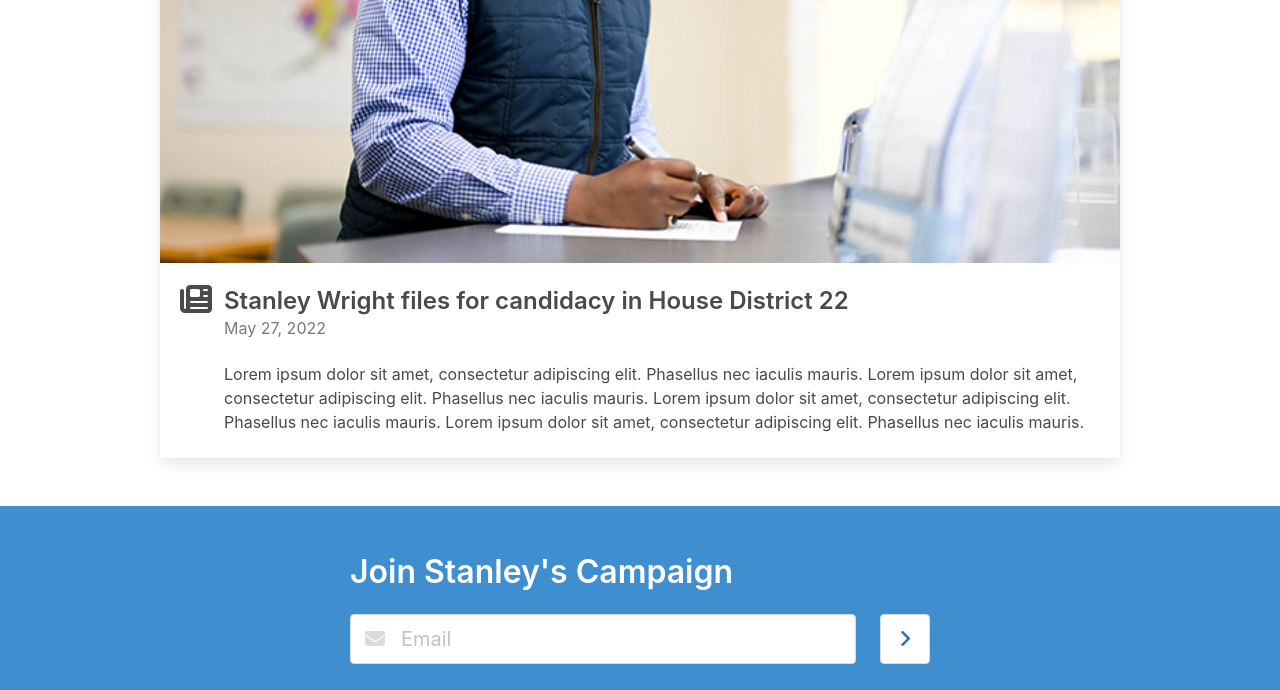
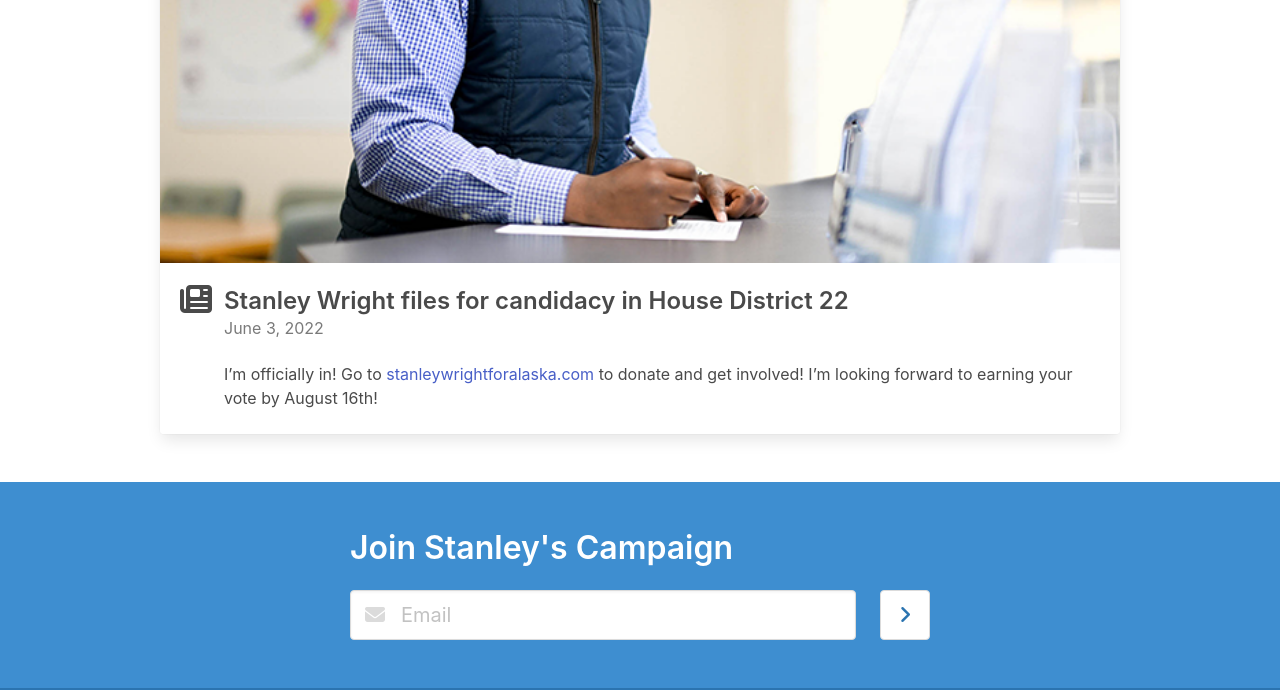
Before and after one commit to TieJordan/stanleywright, a plain HTML site: page news.html in a window 1280 px wide. Shown: the part 757-1447 px from the top of the page. Drawn offline with Linux system fonts and the light colour scheme.

Commit message:
Update 8

```diff
--- a/news.html
+++ b/news.html
@@ -213,10 +213,10 @@
                             Stanley Wright files for candidacy in House District 22
                         </p>
                         <p class="subtitle is-6 has-text-grey">
-                            May 27, 2022
+                            June 3, 2022
                         </p>
                         <p>
-                          Lorem ipsum dolor sit amet, consectetur adipiscing elit. Phasellus nec iaculis mauris. Lorem ipsum dolor sit amet, consectetur adipiscing elit. Phasellus nec iaculis mauris. Lorem ipsum dolor sit amet, consectetur adipiscing elit. Phasellus nec iaculis mauris. Lorem ipsum dolor sit amet, consectetur adipiscing elit. Phasellus nec iaculis mauris.
+                          I’m officially in! Go to <a href="http://www.stanleywrightforalaska.com">stanleywrightforalaska.com</a> to donate and get involved! I’m looking forward to earning your vote by August 16th!
                         </p>
                     </div>
                 </div>
```
